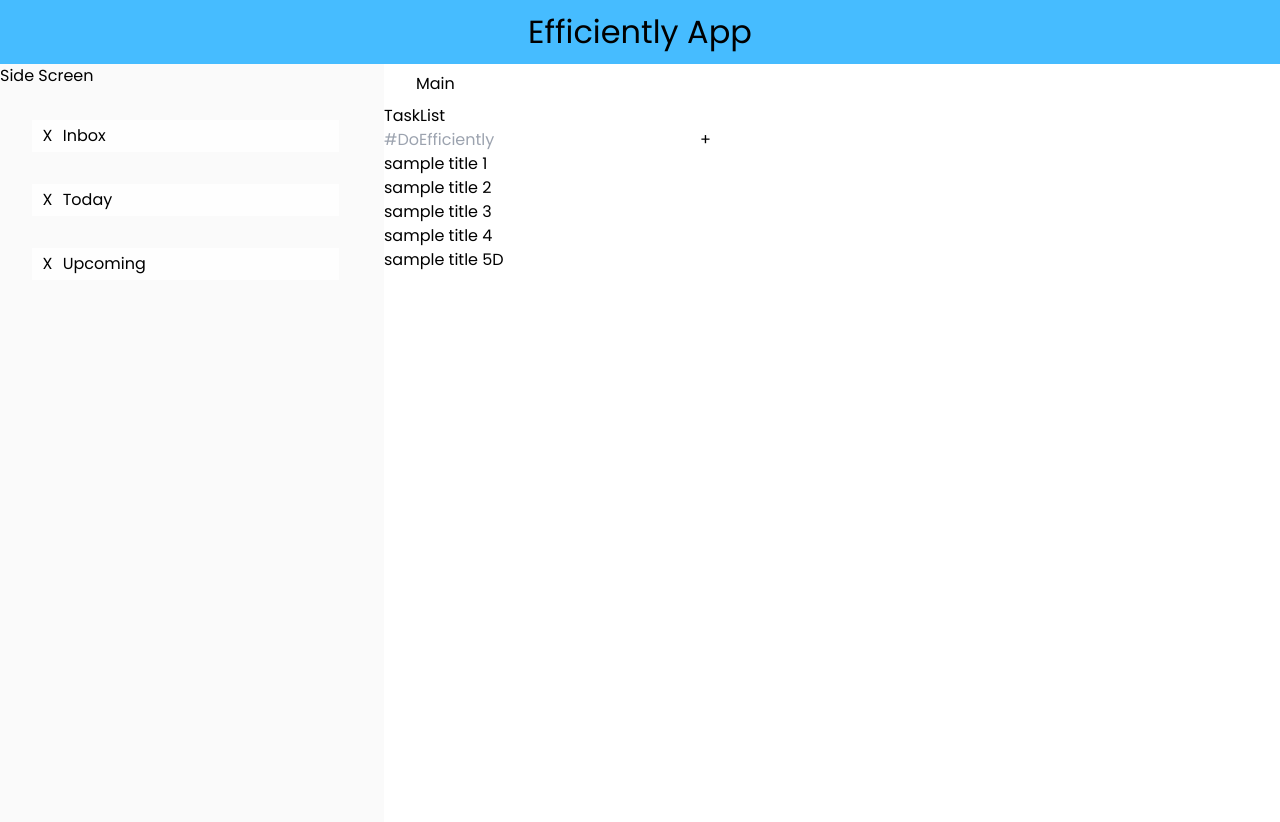
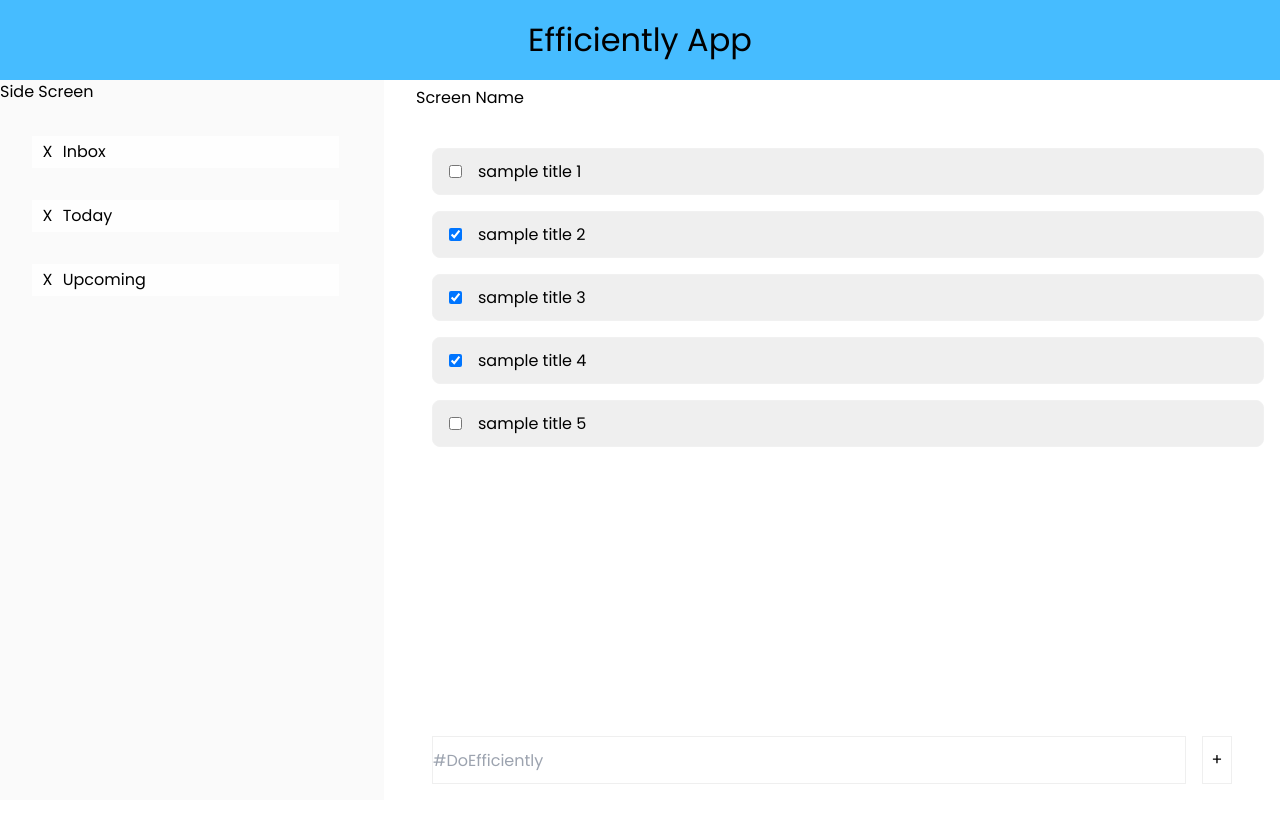
Before and after one commit to pythagoreaneng/efficiently-app-web, a React (Create React App) app: page / in a window 1280 px wide. Shown: the top 822 px of the page. After the commit the page ends 800 px from the top, so only its background shows below. Built offline with nearby package versions, Linux system fonts and the light colour scheme.

Commit message:
Improve styling

```diff
--- a/src/components/Task.js
+++ b/src/components/Task.js
@@ -18,7 +18,12 @@ const Task = ({ tasks }) => {
     background-color: red;
   `;
 
-  return <div>{tasks.title}</div>;
+  // return (
+  //   <div>
+  //     {tasks.title}
+  //     {tasks.completed}
+  //   </div>
+  // );
 };
 
 export default Task;
--- a/src/components/TaskForm.js
+++ b/src/components/TaskForm.js
@@ -1,4 +1,24 @@
 import React, { useState } from "react";
+import styled from "styled-components";
+
+const AddTaskContainer = styled.form`
+  width: 100%;
+  height: auto;
+  display: flex;
+`;
+
+const WriteTaskContainer = styled.input`
+  width: 100%;
+  height: 3rem;
+  border: 0.1rem solid #efefef;
+`;
+
+const TaskButtonContainer = styled.button`
+  height: auto;
+  width: 2rem;
+  margin-left: 1rem;
+  border: 0.1rem solid #efefef;
+`;
 
 const TaskForm = ({ addTask, onSubmit }) => {
   const [input, setInput] = useState("");
@@ -17,15 +37,15 @@ const TaskForm = ({ addTask, onSubmit }) => {
 
   return (
     <>
-      <form onSubmit={handleSubmit}>
-        <input
+      <AddTaskContainer onSubmit={handleSubmit}>
+        <WriteTaskContainer
           id="input"
           placeholder="#DoEfficiently"
           onChange={handleChange}
           value={input}
         />
-        <button onClick={handleSubmit}>+</button>
-      </form>
+        <TaskButtonContainer onClick={handleSubmit}>+</TaskButtonContainer>
+      </AddTaskContainer>
     </>
   );
 };
--- a/src/components/TaskList.js
+++ b/src/components/TaskList.js
@@ -3,71 +3,108 @@ import Task from "./Task";
 import styled from "styled-components";
 import TaskForm from "./TaskForm";
 
-const test =
-  [{
-      "key": 1,
-      "title" : "sample title 1",
-      "completed": true,
-      "star": true,
-      "created-date":  "07-11-2021",
-      "due-date": "07-11-2021"
+const test = [
+  {
+    key: 1,
+    title: "sample title 1",
+    completed: true,
+    star: true,
+    "created-date": "07-11-2021",
+    "due-date": "07-11-2021",
   },
   {
-      "key": 2,
-      "title" : "sample title 2",
-      "completed": false,
-      "star": true,
-      "created-date":  "07-11-2021",
-      "due-date": "07-11-2021"
+    key: 2,
+    title: "sample title 2",
+    completed: false,
+    star: true,
+    "created-date": "07-11-2021",
+    "due-date": "07-11-2021",
   },
   {
-      "key": 3,
-      "title" : "sample title 3",
-      "completed": false,
-      "star": true,
-      "created-date":  "07-11-2021",
-      "due-date": "07-11-2021",
+    key: 3,
+    title: "sample title 3",
+    completed: false,
+    star: true,
+    "created-date": "07-11-2021",
+    "due-date": "07-11-2021",
   },
   {
-      "key": 4,
-      "title" : "sample title 4",
-      "completed": false,
-      "star": true,
-      "created-date":  "07-11-2021",
-      "due-date": "07-11-2021"
+    key: 4,
+    title: "sample title 4",
+    completed: false,
+    star: true,
+    "created-date": "07-11-2021",
+    "due-date": "07-11-2021",
   },
   {
-      "key": 5,
-      "title" : "sample title 5D",
-      "completed": true,
-      "star": true,
-      "created-date":  "07-24-2021",
-      "due-date": "07-24-2021"
-  }
-  ]
+    key: 5,
+    title: "sample title 5",
+    completed: true,
+    star: true,
+    "created-date": "07-24-2021",
+    "due-date": "07-24-2021",
+  },
+];
+
+const FormContainer = styled.div`
+  width: 100%;
+  padding 1rem;
+  display: flex;
+  justify-content: center;
+  position: absolute;
+  bottom: 0;
+`;
+
+const TaskContainer = styled.div`
+  height: auto;
+  width: 100%;
+  display: flex;
+  align-items: center;
+  border: 0.1rem solid #f1f1f1;
+  margin: 1rem;
+  border-radius: 0.5rem;
+  background-color: #efefef;
+`;
+
+const Checkbox = styled.input`
+  margin: 1rem;
+`;
+
+const TasksContainer = styled.div`
+  height: 100%;
+  position: relative;
+`;
 
 const TaskList = () => {
-  const TasksContainer = styled.div`
-    display: flex;
-    flex-direction: column;
-  `;
-
   const [tasks, setTasks] = useState(test);
-
   const addTask = (task) => {
     const newTasks = [task, ...tasks];
 
     setTasks(newTasks);
     console.log(tasks);
   };
+
+  const TaskTitleContainer = styled.div``;
+
   return (
     <>
-      TaskList
       <TasksContainer>
-        <TaskForm onSubmit={addTask} />
         {tasks.map((task) => {
-          return <div>{task.title}</div>;
+          return (
+            <TaskContainer>
+              {task.completed ? (
+                <Checkbox type="checkbox" />
+              ) : (
+                <Checkbox type="checkbox" checked />
+              )}
+              <TaskTitleContainer>{task.title}</TaskTitleContainer>
+            </TaskContainer>
+          );
         })}
+
+        <FormContainer>
+          <TaskForm onSubmit={addTask} />
+        </FormContainer>
       </TasksContainer>
     </>
   );
--- a/src/pages/index.js
+++ b/src/pages/index.js
@@ -3,12 +3,6 @@ import styled from "styled-components";
 import inbox from "./inbox";
 import today from "./today";
 import upcoming from "./upcoming";
-
-const Home = () => {
-  const [mainScreen, setMainScreen] = useState(inbox);
-  const handleScreen = (e) => {
-    setMainScreen(e);
-  };
 
 const Container = styled.div`
   height: 100vh;
@@ -16,7 +10,7 @@ const Home = () => {
 `;
 
 const TopNavContainer = styled.div`
-    height: 4rem;
+  height: 10%;
   width: 100wh;
   background: #46bcff;
   font-size: 2em;
@@ -27,7 +21,7 @@ const Home = () => {
 
 const ScreenContainer = styled.div`
   display: flex;
-    height: 100%;
+  height: 90%;
 `;
 
 const SideScreenContainer = styled.div`
@@ -58,7 +52,6 @@ const Home = () => {
 `;
 const SectionName = styled.div`
   display: flex;
-
   width: 90%;
 `;
 
@@ -72,7 +65,14 @@ const Home = () => {
 
 const MainBodyContainer = styled.div`
   height: 95%;
+  padding: 1rem 2rem;
 `;
+
+const Home = ({ screenTitle }) => {
+  const [mainScreen, setMainScreen] = useState(inbox);
+  const handleScreen = (e) => {
+    setMainScreen(e);
+  };
 
   return (
     <>
@@ -95,7 +95,7 @@ const Home = () => {
             </SideSectionWrapper>
           </SideScreenContainer>
           <MainScreenContainer>
-            <MainTitleContainer>Main</MainTitleContainer>
+            <MainTitleContainer>Screen Name</MainTitleContainer>
             <MainBodyContainer>{mainScreen}</MainBodyContainer>
           </MainScreenContainer>
         </ScreenContainer>
```
Lines whose indentation alone changed are shown as unchanged.
